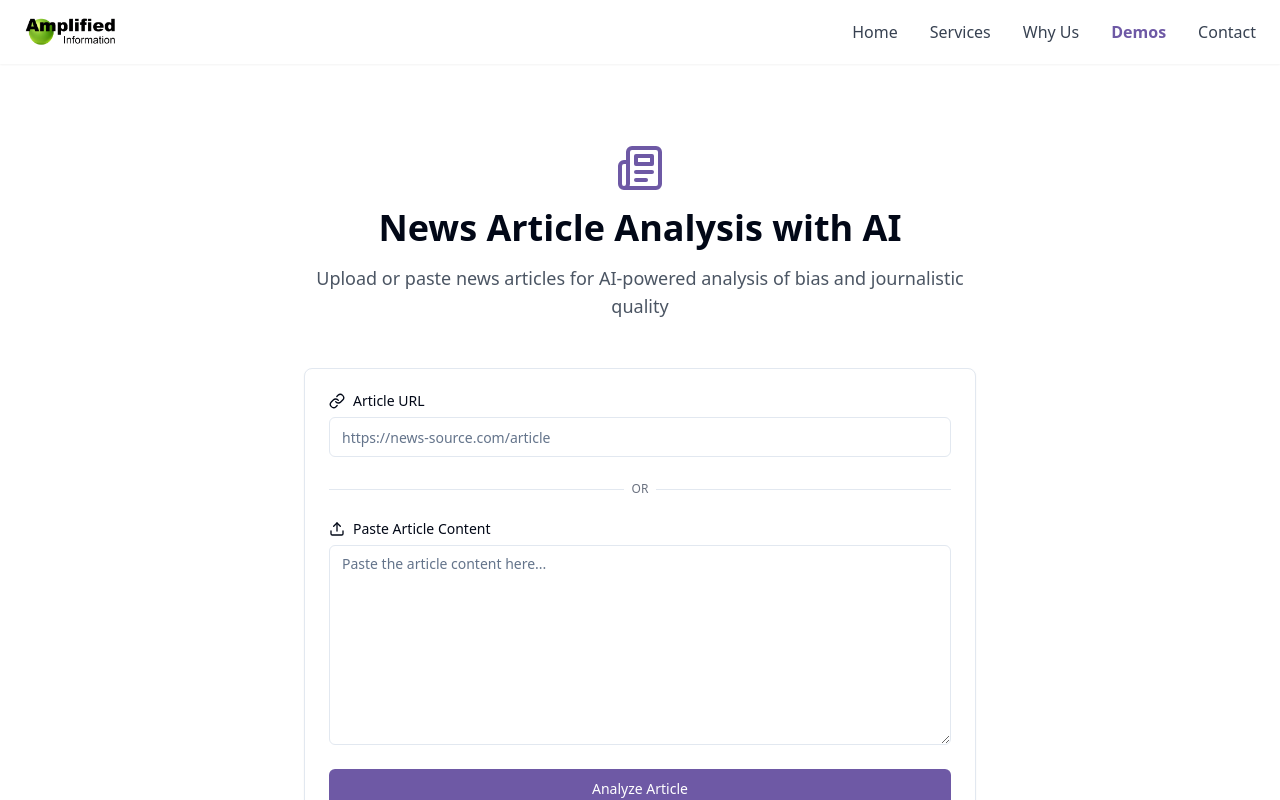
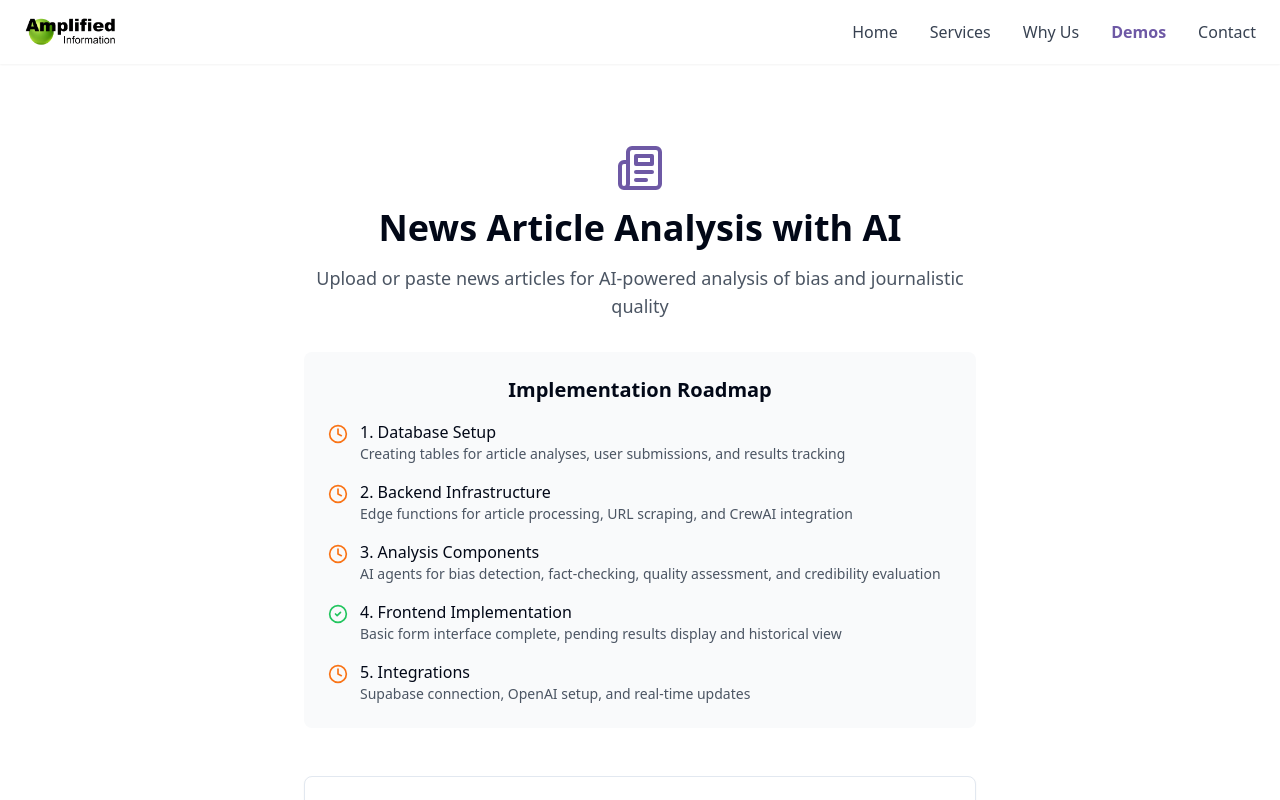
Before and after one commit to Amplified-Information/amplified-webwave, a React (Vite) app: page /demo/machine-learning in a window 1280 px wide. Shown: the top 800 px of the page. Built offline with nearby package versions, Linux system fonts and the light colour scheme.

Commit message:
Add initial steps
The commit adds initial steps to the specified page.  No further details are provided about the steps themselves.

```diff
--- a/src/pages/demos/MachineLearningDemo.tsx
+++ b/src/pages/demos/MachineLearningDemo.tsx
@@ -5,7 +5,7 @@ import { Form, FormControl, FormField, FormItem, FormLabel } from "@/components/
 import { Input } from "@/components/ui/input";
 import { Textarea } from "@/components/ui/textarea";
 import { Button } from "@/components/ui/button";
-import { Newspaper, Upload, LinkIcon } from "lucide-react";
+import { Newspaper, Upload, LinkIcon, CheckCircle2, Clock } from "lucide-react";
 import { zodResolver } from "@hookform/resolvers/zod";
 import { useForm } from "react-hook-form";
 import * as z from "zod";
@@ -57,9 +57,51 @@ const MachineLearningDemo = () => {
         <div className="text-center mb-12">
           <Newspaper className="w-12 h-12 mx-auto mb-4 text-primary" />
           <h1 className="text-4xl font-bold mb-4">News Article Analysis with AI</h1>
-          <p className="text-lg text-gray-600 max-w-2xl mx-auto">
+          <p className="text-lg text-gray-600 max-w-2xl mx-auto mb-8">
             Upload or paste news articles for AI-powered analysis of bias and journalistic quality
           </p>
+
+          {/* Implementation Roadmap */}
+          <div className="max-w-2xl mx-auto bg-gray-50 p-6 rounded-lg mb-12">
+            <h2 className="text-xl font-semibold mb-4">Implementation Roadmap</h2>
+            <div className="grid gap-4 text-left">
+              <div className="flex items-start gap-3">
+                <Clock className="w-5 h-5 mt-1 text-orange-500" />
+                <div>
+                  <h3 className="font-medium">1. Database Setup</h3>
+                  <p className="text-sm text-gray-600">Creating tables for article analyses, user submissions, and results tracking</p>
+                </div>
+              </div>
+              <div className="flex items-start gap-3">
+                <Clock className="w-5 h-5 mt-1 text-orange-500" />
+                <div>
+                  <h3 className="font-medium">2. Backend Infrastructure</h3>
+                  <p className="text-sm text-gray-600">Edge functions for article processing, URL scraping, and CrewAI integration</p>
+                </div>
+              </div>
+              <div className="flex items-start gap-3">
+                <Clock className="w-5 h-5 mt-1 text-orange-500" />
+                <div>
+                  <h3 className="font-medium">3. Analysis Components</h3>
+                  <p className="text-sm text-gray-600">AI agents for bias detection, fact-checking, quality assessment, and credibility evaluation</p>
+                </div>
+              </div>
+              <div className="flex items-start gap-3">
+                <CheckCircle2 className="w-5 h-5 mt-1 text-green-500" />
+                <div>
+                  <h3 className="font-medium">4. Frontend Implementation</h3>
+                  <p className="text-sm text-gray-600">Basic form interface complete, pending results display and historical view</p>
+                </div>
+              </div>
+              <div className="flex items-start gap-3">
+                <Clock className="w-5 h-5 mt-1 text-orange-500" />
+                <div>
+                  <h3 className="font-medium">5. Integrations</h3>
+                  <p className="text-sm text-gray-600">Supabase connection, OpenAI setup, and real-time updates</p>
+                </div>
+              </div>
+            </div>
+          </div>
         </div>
 
         <Card className="max-w-2xl mx-auto">
```
